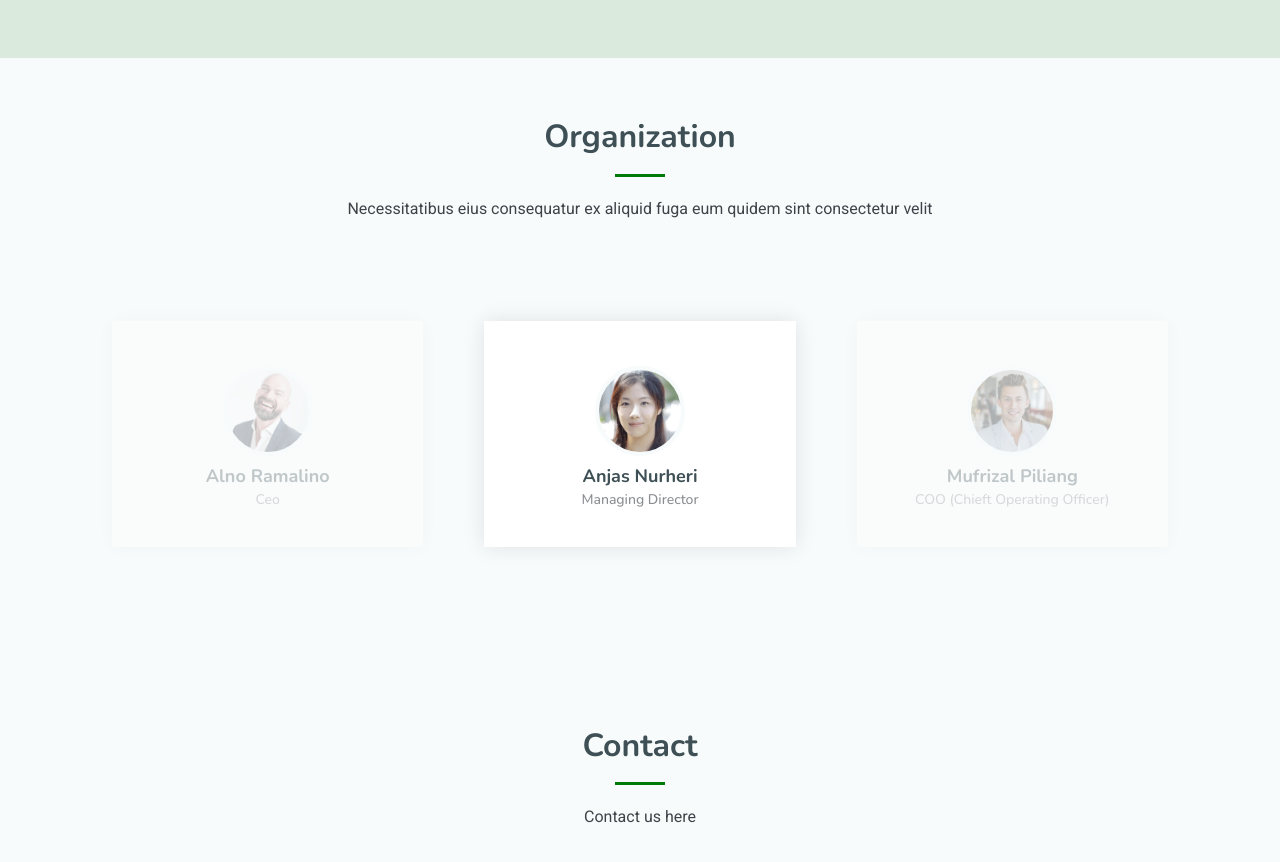
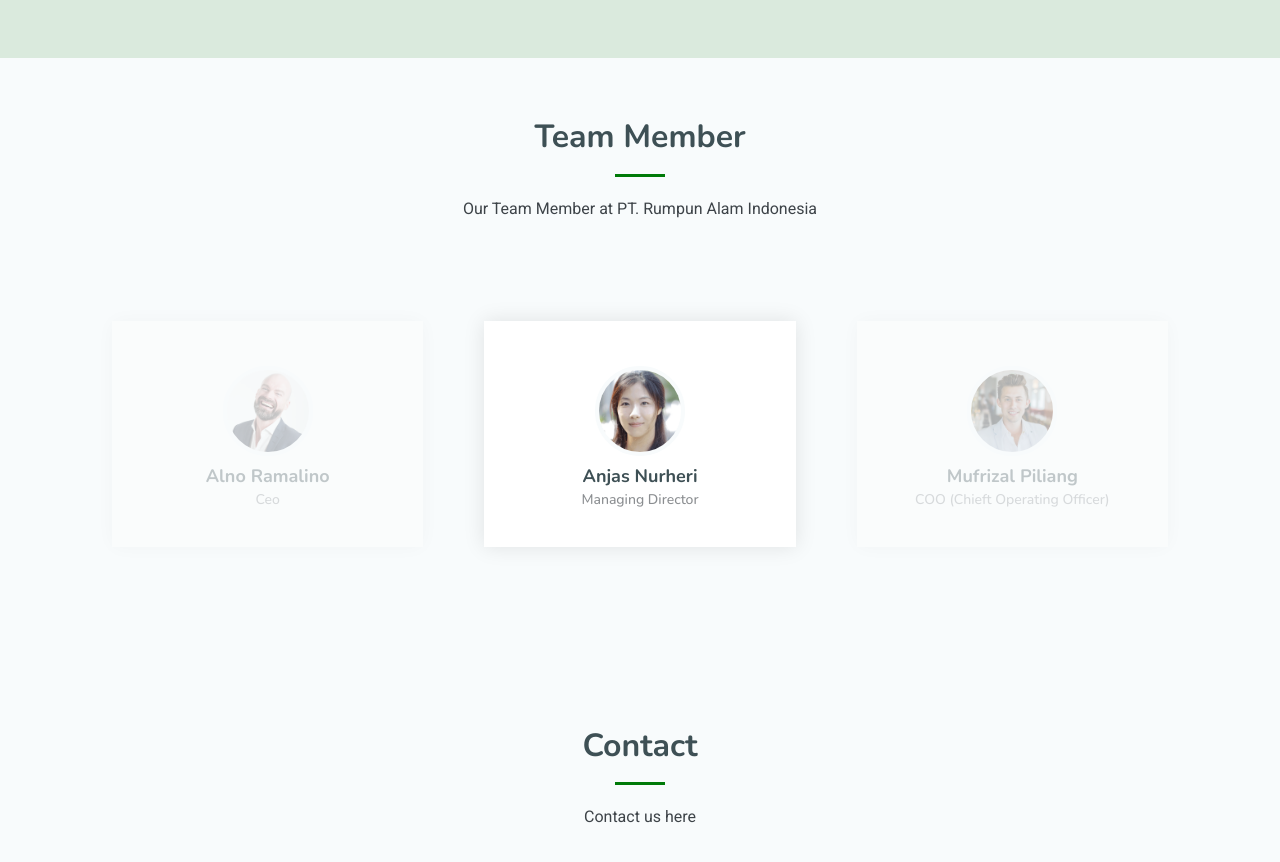
Before and after one commit to Zephhyyrr/PT.RAI_company_website, a Vue app: page / in a window 1280 px wide. Shown: the part 2202-3064 px from the top of the page. Built offline with nearby package versions, Linux system fonts and the light colour scheme.

Commit message:
edit team

```diff
--- a/src/components/OrganizationSection.vue
+++ b/src/components/OrganizationSection.vue
@@ -1,8 +1,8 @@
 <template>
   <section id="organization" class="testimonials section light-background">
     <div class="container section-title" data-aos="fade-up">
-      <h2>Organization</h2>
-      <p>Necessitatibus eius consequatur ex aliquid fuga eum quidem sint consectetur velit</p>
+      <h2>Team Member</h2>
+      <p>Our Team Member at PT. Rumpun Alam Indonesia</p>
     </div>
 
     <div class="container" data-aos="fade-up" data-aos-delay="100">
```
